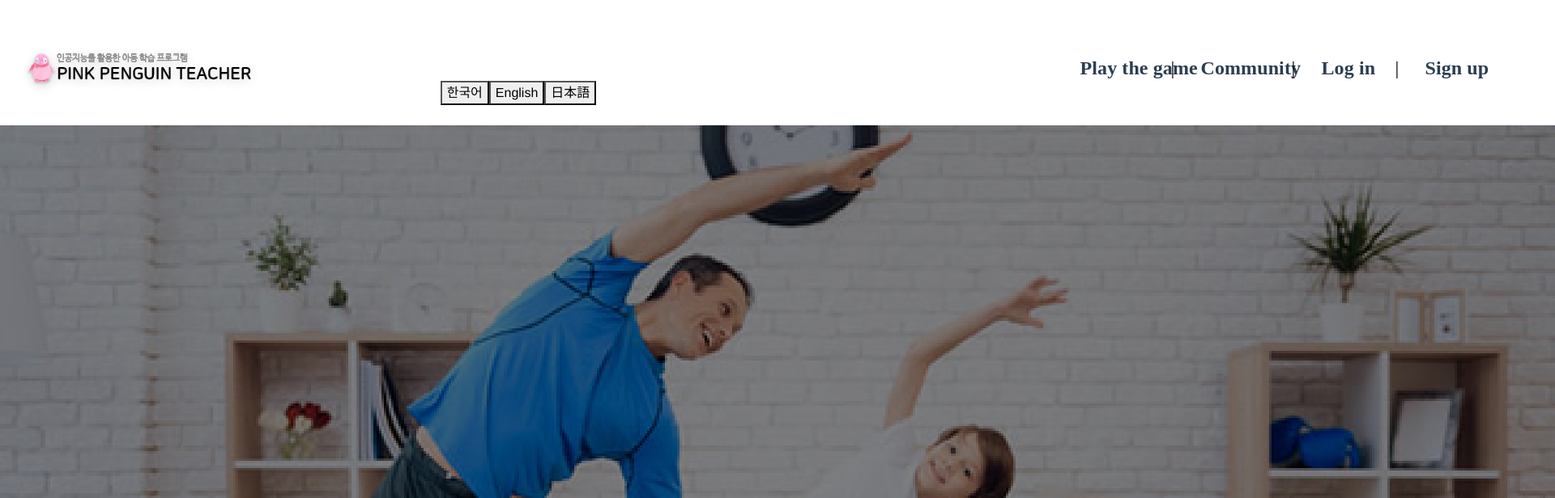
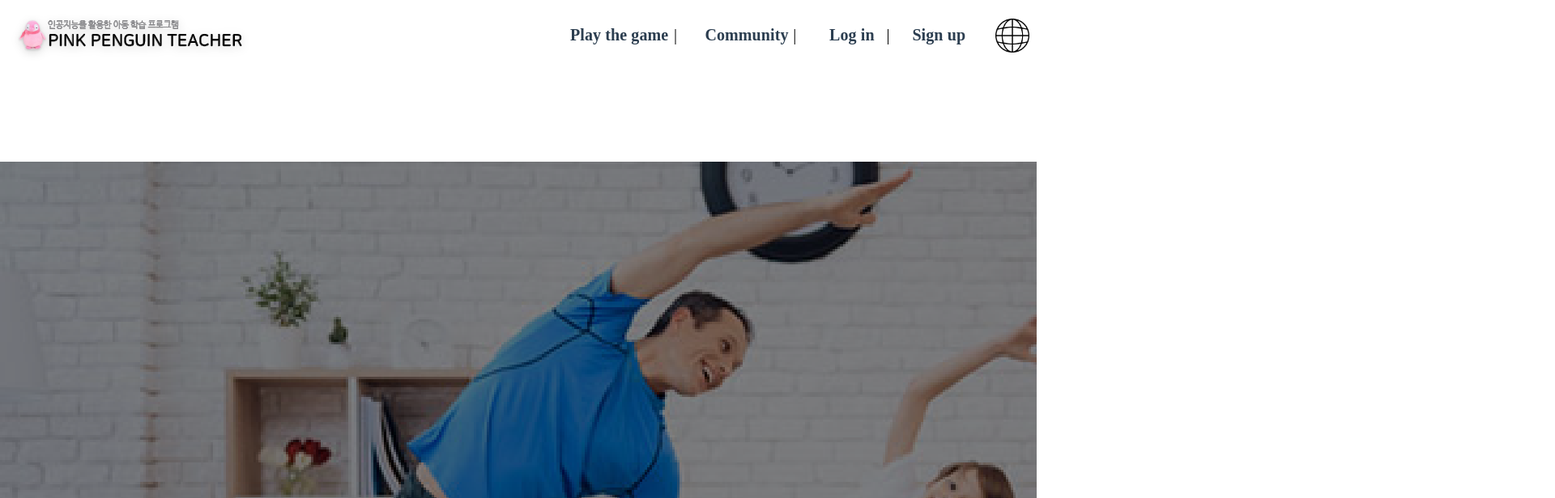
Before and after one commit to KIM-DONGJU/project_AI, a Vue app in the folder vuefront/: page / in a window 1280 px wide. Shown: the top 616 px of the page at 81% size, 1920 px wide, since content can reach past the window. Built offline with nearby package versions, Linux system fonts and the light colour scheme.

Commit message:
네비바 다국어 대응

```diff
--- a/vuefront/src/App.vue
+++ b/vuefront/src/App.vue
@@ -2,21 +2,58 @@
 <template>
 	<div id="app">
 		<div id="nav">
-	<button @click="$i18n.locale='ko'">한국어</button>
-    <button @click="$i18n.locale='en'">English</button>
-	<button @click="$i18n.locale='jp'">日本語</button>
 
-      <router-link to="/" id="nav_logo"><img src="@/assets/nav_logo.png"/></router-link>
-      <router-link to="/play" id="menu_play">{{$t('appVue.game')}}</router-link><div id="first_divide">|</div>
-      <router-link to="/board" id="menu_community">{{$t('appVue.community')}}</router-link><div id="second_divide">|</div>
-      <router-link to="/login" id="menu_login" v-if="!$store.state.token">{{$t('appVue.login')}}</router-link><div id="third_divide">|</div>
-	  <div id="menu_login" v-if="$store.state.token" @click="signOut">{{$t('appVue.logout')}}</div><div id="third_divide"></div>
-      <router-link to="/member_join" id="menu_member_join" v-if="!$store.state.token">{{$t('appVue.signup')}}</router-link>
+			<!-- 언어 선택 드롭다운 메뉴 -->
+			<div class="dropdown">
+				<img src="./assets/language.png" class="dropdown">
+				<div class="dropdown-content">
+    				<button @click="$i18n.locale='ko'" id="kor" v-on:click="select_kor=true;select_eng=false;select_jap=false;">한국어</button>
+					<button @click="$i18n.locale='en'" id="eng" v-on:click="select_kor=false;select_eng=true;select_jap=false;">English</button>
+					<button @click="$i18n.locale='jp'" id="jap" v-on:click="select_kor=false;select_eng=false;select_jap=true;">日本語</button>
+  				</div>
+			</div>
+
+			<!-- 한국어 버전 -->
+			<div v-if="select_kor" v-cloak>
+				<router-link to="/" class="nav_logo"><img src="@/assets/nav_logo.png"/></router-link>
+				<router-link to="/play" id="menu_play_kor" class="nav">{{$t('appVue.game')}}</router-link><div id="first_divide_kor">|</div>
+				<router-link to="/board" id="menu_community_kor" class="nav">{{$t('appVue.community')}}</router-link><div id="second_divide_kor">|</div>
+				<router-link to="/login" id="menu_login_kor" class="nav" v-if="!$store.state.token">{{$t('appVue.login')}}</router-link><div id="third_divide_kor">|</div>
+				<div id="menu_login" class="nav" v-if="$store.state.token" @click="signOut">{{$t('appVue.logout')}}</div><div id="third_divide_kor"></div>
+      			<router-link to="/member_join" class="nav" id="menu_member_join_kor" v-if="!$store.state.token">{{$t('appVue.signup')}}</router-link>
+			</div>
+
+			<!-- 영어 버전 -->
+			<div v-else-if="select_eng" v-cloak>
+				<router-link to="/" class="nav_logo"><img src="@/assets/nav_logo.png"/></router-link>
+				<router-link to="/play" id="menu_play_eng" class="nav">{{$t('appVue.game')}}</router-link><div id="first_divide_eng">|</div>
+				<router-link to="/board" id="menu_community_eng" class="nav">{{$t('appVue.community')}}</router-link><div id="second_divide_eng">|</div>
+				<router-link to="/login" id="menu_login_eng" class="nav" v-if="!$store.state.token">{{$t('appVue.login')}}</router-link><div id="third_divide_eng">|</div>
+				<div id="menu_login" v-if="$store.state.token" @click="signOut">{{$t('appVue.logout')}}</div><div id="third_divide_eng"></div>
+      			<router-link to="/member_join" id="menu_member_join_eng" v-if="!$store.state.token">{{$t('appVue.signup')}}</router-link>
+			</div>
+
+			<!-- 일본어 버전 -->
+			<div v-else-if="select_jap" v-cloak>
+				<router-link to="/" class="nav_logo"><img src="@/assets/nav_logo.png"/></router-link>
+				<router-link to="/play" id="menu_play_jap" class="nav">{{$t('appVue.game')}}</router-link><div id="first_divide_jap">|</div>
+				<router-link to="/board" id="menu_community_jap" class="nav">{{$t('appVue.community')}}</router-link><div id="second_divide_jap">|</div>
+				<router-link to="/login" id="menu_login_jap" class="nav" v-if="!$store.state.token">{{$t('appVue.login')}}</router-link><div id="third_divide_jap">|</div>
+				<div id="menu_login" v-if="$store.state.token" @click="signOut">{{$t('appVue.logout')}}</div><div id="third_divide_jap"></div>
+      			<router-link to="/member_join" id="menu_member_join_jap" v-if="!$store.state.token">{{$t('appVue.signup')}}</router-link>
+			</div>
+
+			<!-- 기본 옵션-->
+			<div v-else v-clock>
+				<router-link to="/" class="nav_logo"><img src="@/assets/nav_logo.png"/></router-link>
+				<router-link to="/play" id="menu_play_eng" class="nav">{{$t('appVue.game')}}</router-link><div id="first_divide_eng">|</div>
+				<router-link to="/board" id="menu_community_eng" class="nav">{{$t('appVue.community')}}</router-link><div id="second_divide_eng">|</div>
+				<router-link to="/login" id="menu_login_eng" class="nav" v-if="!$store.state.token">{{$t('appVue.login')}}</router-link><div id="third_divide_eng">|</div>
+				<div id="menu_login" v-if="$store.state.token" @click="signOut">{{$t('appVue.logout')}}</div><div id="third_divide_eng"></div>
+      			<router-link to="/member_join" id="menu_member_join_eng" v-if="!$store.state.token">{{$t('appVue.signup')}}</router-link>
+			</div>
     	</div>
     <router-view/>
-	<div id="footer">
-      <Footer/>
-    </div>
   </div>
 </template>
 
@@ -48,9 +85,15 @@ export default {
   name: 'App',
   data() {
     return {
+
       // client_id is the only required property but you can add several more params, full list down bellow on the Auth api section
       params: {
-          client_id: "519684726036-tj9fqobp9h04r69vke7hm9b8qgclftem.apps.googleusercontent.com"
+		  client_id: "519684726036-tj9fqobp9h04r69vke7hm9b8qgclftem.apps.googleusercontent.com",
+
+		  // 다국어 지원을 위한 변수
+		  select_kor:false,
+		  select_eng:false,
+		  select_jap:false
 	  },
       userInfo: [],
 	  // only needed if you want to render the button with the google ui
@@ -91,74 +134,79 @@ export default {
       		// localStorage.removeItem('token')
 			this.$store.commit('delToken');
 		}
-	},
 	}
-
-
+}
 </script>
 
 <style>
-#nav_logo{
+
+#kor{
+	width:100px;
+	border:0;
+	padding:10px;
+}
+
+#eng{
+	width:100px;
+	border:0;
+	padding:10px;
+}
+
+#jap{
+	width:100px;
+	border:0;
+	padding:10px;
+}
+
+.dropdown{
+	background-color: #ffffff;
+	position: absolute;
+	cursor: pointer;
+    display: inline-block;
+	width:42px;
+	height:42px;
+	left:93%;
+	top:2.7%;
+}
+
+.dropdown-content {
+    display: none;
+  	position: absolute;
+  	background-color: #f1f1f1;
+  	min-width: 100px;
+  	box-shadow: 0px 8px 16px 0px rgba(0,0,0,0.2);
+  	z-index: 1;
+}
+
+.dropdown:hover .dropdown-content {
+    display: block;
+}
+
+.dropdown-content a {
+  color: black;
+  padding: 12px 16px;
+  text-decoration: none;
+  display: block;
+}
+
+[class*='nav_logo']{
 	filter: drop-shadow(0px 3px 6px rgba(0, 0, 0, 0.161));
 	position: absolute;
 	width: 66px;
 	height: 72px;
-	left: 30px;
-	top: 63px;
+	left:1.5%;
+	top:2.8%;
 	overflow: visible;
 }
 
-#first_divide{
-	left: 1445.5px;
-	top: 65.5px;
-	position: absolute;
-	overflow: visible;
-	width: 12px;
-	white-space: nowrap;
-	text-align: left;
-	font-family: NanumBarunGothic;
-	font-style: normal;
-	font-weight: lighter;
-	font-size: 24px;
-	color: rgba(0,0,0,1);
-	letter-spacing: 0.1px;
+[class*='nav']{
+	margin:px auto;
+	text-align: center;
 }
 
-#second_divide{
-	left: 1594.5px;
-	top: 65.5px;
-	position: absolute;
-	overflow: visible;
-	width: 12px;
-	white-space: nowrap;
-	text-align: left;
-	font-family: NanumBarunGothic;
-	font-style: normal;
-	font-weight: lighter;
-	font-size: 24px;
-	color: rgba(0,0,0,1);
-	letter-spacing: 0.1px;
-}
-
-#third_divide{
-	left: 1722.5px;
-	top: 65.5px;
-	position: absolute;
-	overflow: visible;
-	width: 12px;
-	white-space: nowrap;
-	text-align: left;
-	font-family: NanumBarunGothic;
-	font-style: normal;
-	font-weight: lighter;
-	font-size: 24px;
-	color: rgba(0,0,0,1);
-	letter-spacing: 0.1px;
-}
-
-#menu_play{
-  left: 1333.5px;
-	top: 65.5px;
+#menu_play_kor{
+	left: 58%;
+	top:3.5%;
 	position: absolute;
 	overflow: visible;
 	width: 87px;
@@ -167,14 +215,14 @@ export default {
 	font-family: NanumBarunGothic;
 	font-style: normal;
 	font-weight: lighter;
-	font-size: 24px;
+	font-size: 20px;
 	color: rgba(0,0,0,1);
 	letter-spacing: 0.1px;
 }
 
-#menu_community{
-  left: 1482.5px;
-	top: 65.5px;
+#first_divide_kor{
+	left: 65%;
+	top:3.5%;
 	position: absolute;
 	overflow: visible;
 	width: 87px;
@@ -183,14 +231,14 @@ export default {
 	font-family: NanumBarunGothic;
 	font-style: normal;
 	font-weight: lighter;
-	font-size: 24px;
+	font-size: 20px;
 	color: rgba(0,0,0,1);
 	letter-spacing: 0.1px;
 }
 
-#menu_login{
-  left: 1631.5px;
-	top: 65.5px;
+#menu_community_kor{
+	left: 68%;
+	top:3.5%;
 	position: absolute;
 	overflow: visible;
 	width: 87px;
@@ -199,14 +247,14 @@ export default {
 	font-family: NanumBarunGothic;
 	font-style: normal;
 	font-weight: lighter;
-	font-size: 24px;
+	font-size: 20px;
 	color: rgba(0,0,0,1);
 	letter-spacing: 0.1px;
 }
 
-#menu_member_join{
-  left: 1759.5px;
-	top: 65.5px;
+#second_divide_kor{
+	left: 75%;
+	top:3.5%;
 	position: absolute;
 	overflow: visible;
 	width: 87px;
@@ -215,11 +263,282 @@ export default {
 	font-family: NanumBarunGothic;
 	font-style: normal;
 	font-weight: lighter;
-	font-size: 24px;
+	font-size: 20px;
 	color: rgba(0,0,0,1);
 	letter-spacing: 0.1px;
 }
 
+#menu_login_kor{
+	left: 79%;
+	top:3.5%;
+	position: absolute;
+	overflow: visible;
+	width: 87px;
+	white-space: nowrap;
+	text-align: left;
+	font-family: NanumBarunGothic;
+	font-style: normal;
+	font-weight: lighter;
+	font-size: 20px;
+	color: rgba(0,0,0,1);
+	letter-spacing: 0.1px;
+}
+
+#third_divide_kor{
+	left: 85%;
+	top:3.5%;
+	position: absolute;
+	overflow: visible;
+	width: 87px;
+	white-space: nowrap;
+	text-align: left;
+	font-family: NanumBarunGothic;
+	font-style: normal;
+	font-weight: lighter;
+	font-size: 20px;
+	color: rgba(0,0,0,1);
+	letter-spacing: 0.1px;
+}
+
+#menu_member_join_kor{
+	left: 88.5%;
+	top:3.5%;
+	position: absolute;
+	overflow: visible;
+	width: 87px;
+	white-space: nowrap;
+	text-align: left;
+	font-family: NanumBarunGothic;
+	font-style: normal;
+	font-weight: lighter;
+	font-size: 20px;
+	color: rgba(0,0,0,1);
+	letter-spacing: 0.1px;
+}
+
+#menu_play_eng{
+	left: 55%;
+	top:3.5%;
+	position: absolute;
+	overflow: visible;
+	width: 87px;
+	white-space: nowrap;
+	text-align: left;
+	font-family: NanumBarunGothic;
+	font-style: normal;
+	font-weight: lighter;
+	font-size: 20px;
+	color: rgba(0,0,0,1);
+	letter-spacing: 0.1px;
+}
+
+#first_divide_eng{
+	left: 65%;
+	top:3.5%;
+	position: absolute;
+	overflow: visible;
+	width: 87px;
+	white-space: nowrap;
+	text-align: left;
+	font-family: NanumBarunGothic;
+	font-style: normal;
+	font-weight: lighter;
+	font-size: 20px;
+	color: rgba(0,0,0,1);
+	letter-spacing: 0.1px;
+}
+
+#menu_community_eng{
+	left: 68%;
+	top:3.5%;
+	position: absolute;
+	overflow: visible;
+	width: 87px;
+	white-space: nowrap;
+	text-align: left;
+	font-family: NanumBarunGothic;
+	font-style: normal;
+	font-weight: lighter;
+	font-size: 20px;
+	color: rgba(0,0,0,1);
+	letter-spacing: 0.1px;
+}
+
+#second_divide_eng{
+	left: 76.5%;
+	top:3.5%;
+	position: absolute;
+	overflow: visible;
+	width: 87px;
+	white-space: nowrap;
+	text-align: left;
+	font-family: NanumBarunGothic;
+	font-style: normal;
+	font-weight: lighter;
+	font-size: 20px;
+	color: rgba(0,0,0,1);
+	letter-spacing: 0.1px;
+}
+
+#menu_login_eng{
+	left: 80%;
+	top:3.5%;
+	position: absolute;
+	overflow: visible;
+	width: 87px;
+	white-space: nowrap;
+	text-align: left;
+	font-family: NanumBarunGothic;
+	font-style: normal;
+	font-weight: lighter;
+	font-size: 20px;
+	color: rgba(0,0,0,1);
+	letter-spacing: 0.1px;
+}
+
+#third_divide_eng{
+	left: 85.5%;
+	top:3.5%;
+	position: absolute;
+	overflow: visible;
+	width: 87px;
+	white-space: nowrap;
+	text-align: left;
+	font-family: NanumBarunGothic;
+	font-style: normal;
+	font-weight: lighter;
+	font-size: 20px;
+	color: rgba(0,0,0,1);
+	letter-spacing: 0.1px;
+}
+
+#menu_member_join_eng{
+	left: 88%;
+	top:3.5%;
+	position: absolute;
+	overflow: visible;
+	width: 87px;
+	white-space: nowrap;
+	text-align: left;
+	font-family: NanumBarunGothic;
+	font-style: normal;
+	font-weight: lighter;
+	font-size: 20px;
+	color: rgba(0,0,0,1);
+	letter-spacing: 0.1px;
+}
+
+#menu_play_jap{
+	left: 47%;
+	top:3.5%;
+	position: absolute;
+	overflow: visible;
+	width: 87px;
+	white-space: nowrap;
+	text-align: left;
+	font-family: NanumBarunGothic;
+	font-style: normal;
+	font-weight: lighter;
+	font-size: 20px;
+	color: rgba(0,0,0,1);
+	letter-spacing: 0.1px;
+}
+
+#first_divide_jap{
+	left: 52.5%;
+	top:3.5%;
+	position: absolute;
+	overflow: visible;
+	width: 87px;
+	white-space: nowrap;
+	text-align: left;
+	font-family: NanumBarunGothic;
+	font-style: normal;
+	font-weight: lighter;
+	font-size: 20px;
+	color: rgba(0,0,0,1);
+	letter-spacing: 0.1px;
+}
+
+#menu_community_jap{
+	left: 55.5%;
+	top:3.5%;
+	position: absolute;
+	overflow: visible;
+	width: 87px;
+	white-space: nowrap;
+	text-align: left;
+	font-family: NanumBarunGothic;
+	font-style: normal;
+	font-weight: lighter;
+	font-size: 20px;
+	color: rgba(0,0,0,1);
+	letter-spacing: 0.1px;
+}
+
+#second_divide_jap{
+	left: 65.5%;
+	top:3.5%;
+	position: absolute;
+	overflow: visible;
+	width: 87px;
+	white-space: nowrap;
+	text-align: left;
+	font-family: NanumBarunGothic;
+	font-style: normal;
+	font-weight: lighter;
+	font-size: 20px;
+	color: rgba(0,0,0,1);
+	letter-spacing: 0.1px;
+}
+
+#menu_login_jap{
+	left: 69%;
+	top:3.5%;
+	position: absolute;
+	overflow: visible;
+	width: 87px;
+	white-space: nowrap;
+	text-align: left;
+	font-family: NanumBarunGothic;
+	font-style: normal;
+	font-weight: lighter;
+	font-size: 20px;
+	color: rgba(0,0,0,1);
+	letter-spacing: 0.1px;
+}
+
+#third_divide_jap{
+	left: 76%;
+	top:3.5%;
+	position: absolute;
+	overflow: visible;
+	width: 87px;
+	white-space: nowrap;
+	text-align: left;
+	font-family: NanumBarunGothic;
+	font-style: normal;
+	font-weight: lighter;
+	font-size: 20px;
+	color: rgba(0,0,0,1);
+	letter-spacing: 0.1px;
+}
+
+#menu_member_join_jap{
+	left: 80%;
+	top:3.5%;
+	position: absolute;
+	overflow: visible;
+	width: 87px;
+	white-space: nowrap;
+	text-align: left;
+	font-family: NanumBarunGothic;
+	font-style: normal;
+	font-weight: lighter;
+	font-size: 20px;
+	color: rgba(0,0,0,1);
+	letter-spacing: 0.1px;
+}
 
 #app {
   font-family: Avenir, Helvetica, Arial, sans-serif;
@@ -241,7 +560,6 @@ export default {
 #menu_login {
   font-weight: bold;
   color: #2c3e50;
-
 }
 
 /* #nav a.router-link-exact-active {
--- a/vuefront/src/components/BoardList.vue
+++ b/vuefront/src/components/BoardList.vue
@@ -32,6 +32,10 @@
           </tr>
         </tbody>
       </table>
+
+    </div>
+
+	<div v-if='$store.state.token'>
 		<button id="test" class = 'btn btn-outline-secondary' type = 'button' @click = 'writeBoard'>{{$t('boardListVue.write')}}</button><!-- 글쓰기 -->
 	</div>
 
--- a/vuefront/src/components/Introduce.vue
+++ b/vuefront/src/components/Introduce.vue
@@ -23,10 +23,11 @@ export default {
 <style scoped>
 #introduce_bg{
 	position: absolute;
-	width: 1920px;
-	height: 1087px;
+	width: 100%;
+	height: 110%;
 	left: 0px;
-	top: 155px;
+	top: 200px;
+	background-repeat: no-repeat;
 	overflow: visible;
 	background-image: url("../assets/main_bg.png");
 	background-color:rgba(0,0,0,0.5);
```
Also changed, not shown: vuefront/.eslintrc.js, vuefront/src/assets/language.png (added), vuefront/src/assets/test.png (added). Lines whose indentation alone changed are shown as unchanged.
